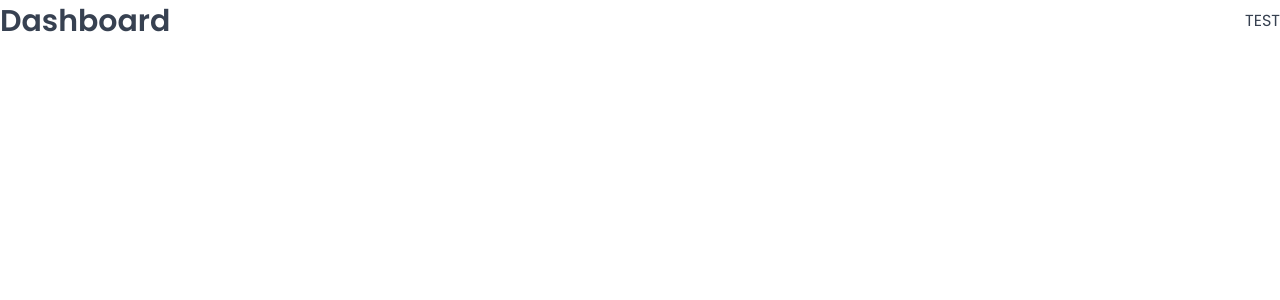
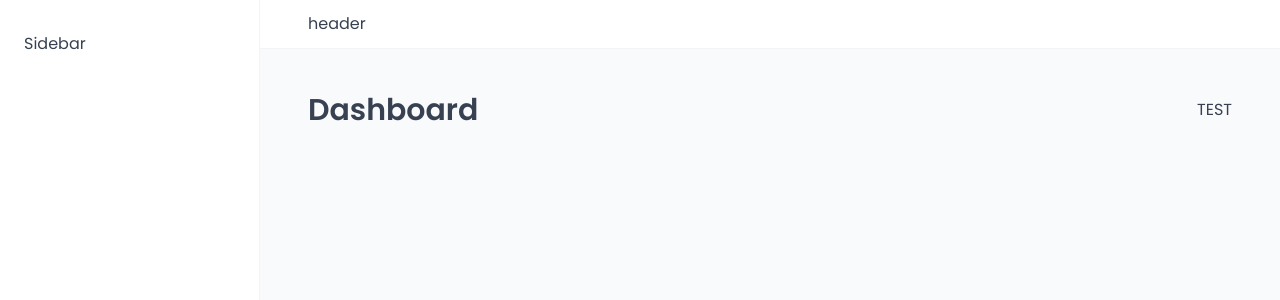
Before and after one commit to lbento27/the-wild-oasis, a React (Vite) app: page /dashboard in a window 1280 px wide. Shown: the top 300 px of the page. Built offline with nearby package versions, Linux system fonts and the light colour scheme; a web font is replaced by a local one.

Commit message:
build the App Layout

```diff
--- a/src/App.jsx
+++ b/src/App.jsx
@@ -1,6 +1,7 @@
 import { BrowserRouter, Route, Routes, Navigate } from "react-router-dom";
 import GlobalStyles from "./styles/GlobalStyles";
 
+import AppLayout from "./ui/AppLayout";
 import PageNotFound from "./pages/PageNotFound";
 import Bookings from "./pages/Bookings";
 import Cabins from "./pages/Cabins";
@@ -16,6 +17,7 @@ function App() {
       <GlobalStyles />
       <BrowserRouter>
         <Routes>
+          <Route element={<AppLayout />}>
             <Route index element={<Navigate replace to="dashboard" />} />
             <Route path="dashboard" element={<Dashboard />} />
             <Route path="bookings" element={<Bookings />} />
@@ -23,6 +25,7 @@ function App() {
             <Route path="users" element={<Users />} />
             <Route path="settings" element={<Settings />} />
             <Route path="account" element={<Account />} />
+          </Route>
           <Route path="login" element={<Login />} />
           <Route path="*" element={<PageNotFound />} />
         </Routes>
--- /dev/null
+++ b/src/ui/AppLayout.jsx
@@ -0,0 +1,31 @@
+import { Outlet } from "react-router-dom";
+import styled from "styled-components";
+
+import Header from "./Header";
+import Sidebar from "./Sidebar";
+
+const StyledAppLayout = styled.div`
+  display: grid;
+  grid-template-columns: 26rem 1fr;
+  grid-template-rows: auto 1fr;
+  height: 100vh;
+`;
+
+const Main = styled.main`
+  background-color: var(--color-grey-50);
+  padding: 4rem 4.8rem 6.4rem;
+`;
+
+function AppLayout() {
+  return (
+    <StyledAppLayout>
+      <Header />
+      <Sidebar />
+      <Main>
+        <Outlet />
+      </Main>
+    </StyledAppLayout>
+  );
+}
+
+export default AppLayout;
--- /dev/null
+++ b/src/ui/Header.jsx
@@ -0,0 +1,13 @@
+import styled from "styled-components";
+
+const StyledHeader = styled.header`
+  background-color: var(--color-grey-0);
+  padding: 1.2rem 4.8rem;
+  border-bottom: 1px solid var(--color-grey-100);
+`;
+
+function Header() {
+  return <StyledHeader>header</StyledHeader>;
+}
+
+export default Header;
--- /dev/null
+++ b/src/ui/Sidebar.jsx
@@ -0,0 +1,15 @@
+import styled from "styled-components";
+
+const StyledSidebar = styled.aside`
+  background-color: var(--color-grey-0);
+  padding: 3.2rem 2.4rem;
+  border-right: 1px solid var(--color-grey-100);
+
+  grid-row: 1 / -1;
+`;
+
+function Sidebar() {
+  return <StyledSidebar>Sidebar</StyledSidebar>;
+}
+
+export default Sidebar;
```
Lines whose indentation alone changed are shown as unchanged.
